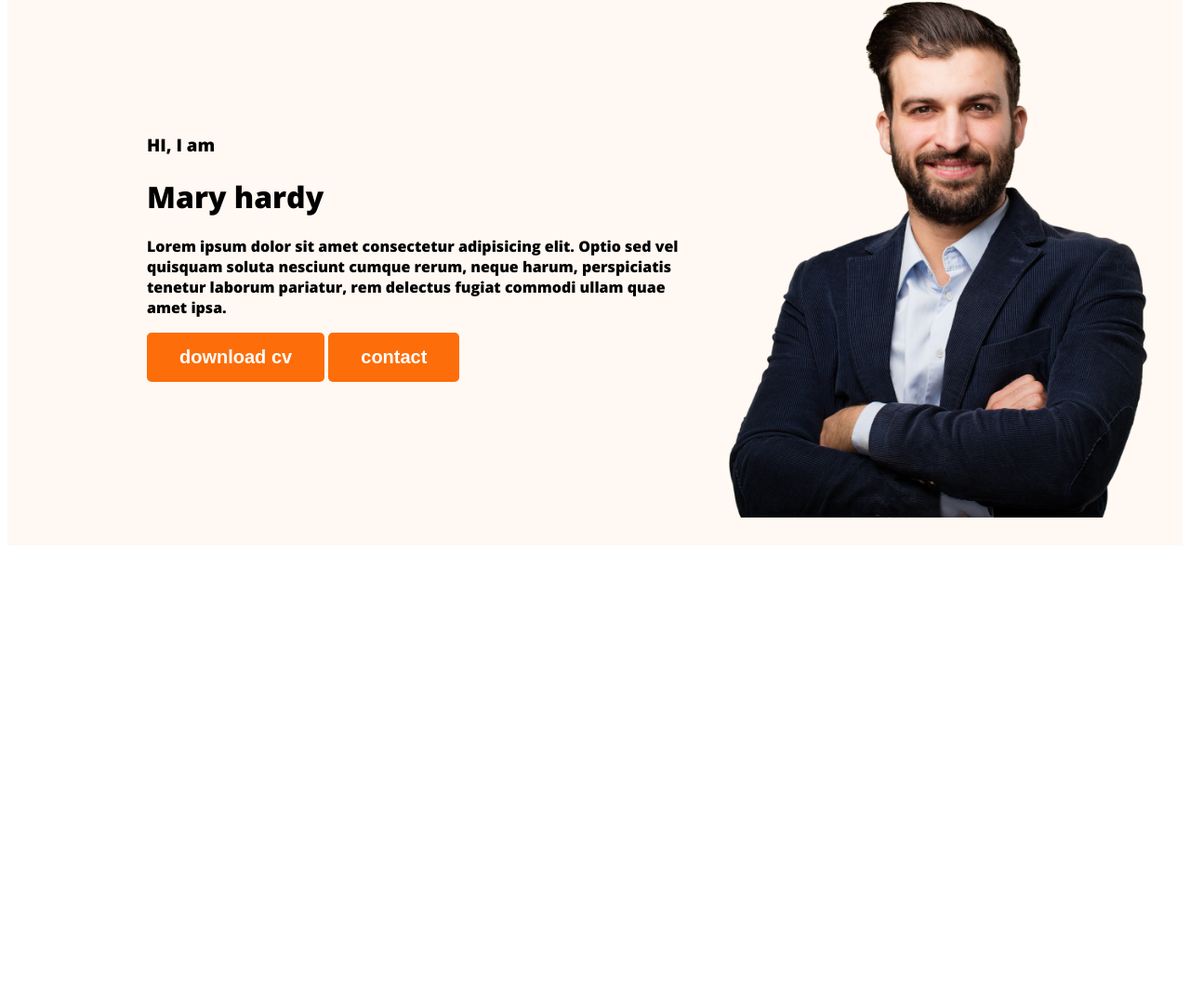
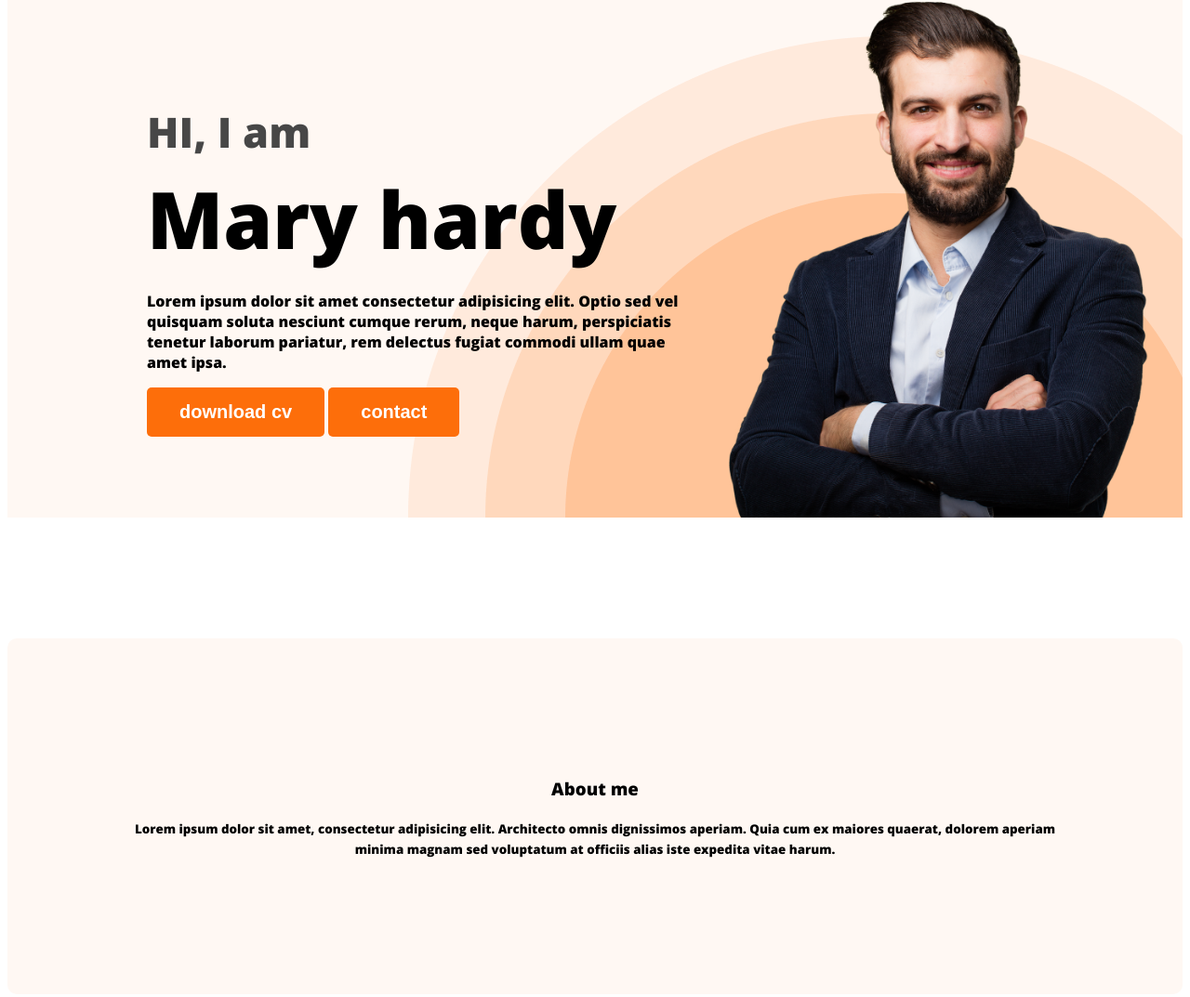
Before and after one commit to Thohagpx/Developer-portfolio, a plain HTML site: page index.html in a window 1280 px wide. Shown: the part 195-1268 px from the top of the page at 93% size. Before the commit the page ends 800 px from the top, so only its background shows below. Drawn offline with nearby package versions, Linux system fonts and the light colour scheme.

Commit message:
about section created

```diff
--- a/index.html
+++ b/index.html
@@ -20,7 +20,7 @@
     </ul>
 </nav>
 <div class="banner">
-<div>
+<div class="banner-content">
     <h3 class="banner-greting"> HI, I am </h3>
     <h1 class="banner-title" >Mary hardy</h1>
     <p>
@@ -35,7 +35,14 @@
 
     </header>
     <main>
+ <section class="about">
+    <h3 class="section title">About me</h3>
+    <p class="section description">
+       <small> Lorem ipsum dolor sit amet, consectetur adipisicing elit. Architecto omnis dignissimos aperiam. Quia cum ex maiores quaerat, dolorem aperiam minima magnam sed voluptatum at officiis alias iste expedita vitae harum.</small>
+    </p>
 
+
+ </section>
     </main>
 
     <footer>
--- a/styles/portfolio.css
+++ b/styles/portfolio.css
@@ -7,16 +7,19 @@ nav {
     margin: 0 200px;
 
 }
+
 /* common shared styels */
-body{
+body {
 
     font-family: 'Open Sans', sans-serif;
 }
-.text-primary{
-    color:  #FD6E0A;;
+
+.text-primary {
+    color: #FD6E0A;
+    ;
 }
 
-.btn-primary{
+.btn-primary {
     border-radius: 5px;
     background: #FD6E0A;
     border: 0;
@@ -25,37 +28,91 @@ font-size: 20px;
     font-weight: 700;
     padding: 15px 35px;
 }
-.nav-title{
+
+.section-title {
+    color: #181818;
+    text-align: center;
+    font-size: 35px;
+    font-weight: 700;
+
+}
+
+.nav-title {
     color: #181818;
     font-size: 45px;
     font-weight: 800;
 }
-nav > ul{
+
+nav>ul {
     display: flex;
     align-items: center;
 
 
 }
-nav li{
+
+nav li {
     list-style: none;
     margin-right: 50px;
 
 }
 
-nav a{
+nav a {
     text-decoration: none;
     color: #474747
 }
+
 /* header styel */
- .header{
+.header {
     background-color: #FFF8F3;
+    background-image: url("../images/header_bg.png");
+    background-repeat:
+        no-repeat;
+    background-position: bottom right;
 }
- .banner{
-    padding: 30px 30px 30px 150px;
+
+.banner {
+    padding: 30px 30px 0px 150px;
     display: flex;
     align-items: center;
+    justify-content: space-between;
 }
- .banner .profile-picture{
+
+.banner-content {
+    max max-width: 500px;
+}
+
+.banner .profile-picture {
     width: 500px;
 
 }
+
+.banner-greting {
+    font-size: 45px;
+    color: #474747;
+    margin-bottom: 0;
+}
+
+.banner-title {
+    font-size: 85px;
+    font-weight: 700;
+    margin-top: 5px;
+    margin-bottom: 20px;
+}
+
+/* main section style */
+/* about section style */
+.about {
+    padding: 130px;
+    border-radius: 10px;
+    background: #FFF8F3;
+    text-align: center;
+    margin: 130px 0px;
+}
+
+.section-description {
+    color: #757575;
+    text-align: center;
+    font-size: 18px;
+    font-weight: 400;
+    line-height: 30px;
+}
```
Lines whose indentation alone changed are shown as unchanged.
